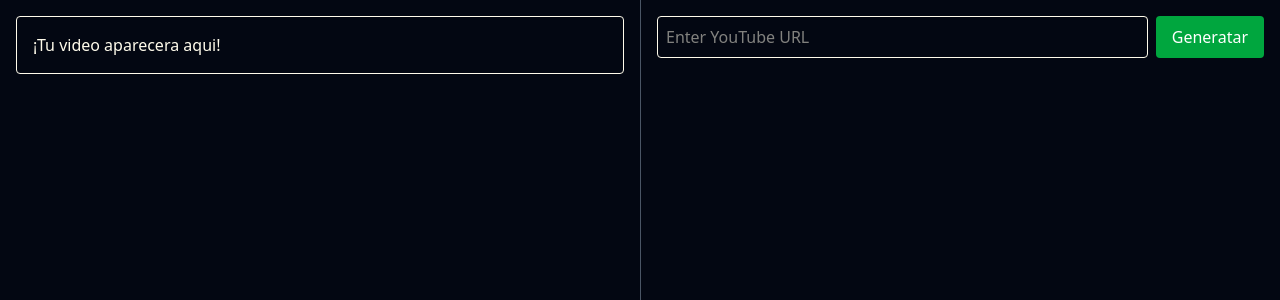
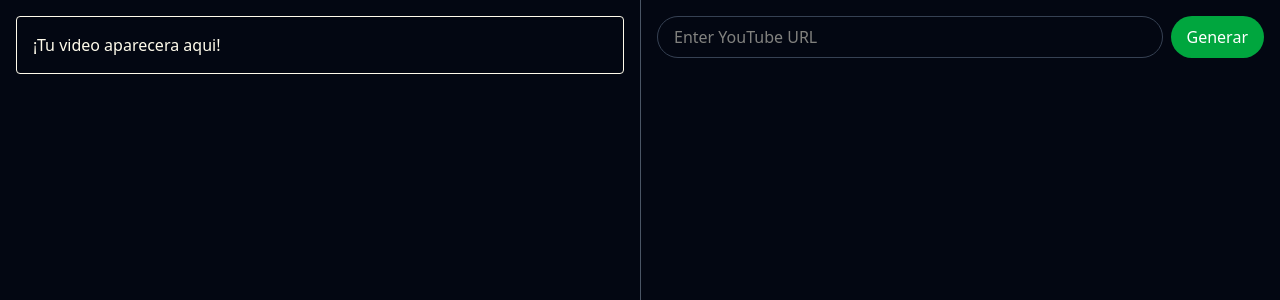
Before and after one commit to primaveraopensource/anglonyt, a React (Vite) app in the folder client/: page / in a window 1280 px wide. Shown: the top 300 px of the page. Built offline with nearby package versions, Linux system fonts and the light colour scheme.

Commit message:
feat(client): update to new topic cards response

```diff
--- a/client/src/components/TopicsList.tsx
+++ b/client/src/components/TopicsList.tsx
@@ -5,14 +5,17 @@ const TopicsList: React.FC = () => {
   const { topics, isLoading } = useVideoStore()
 
   if (isLoading) return <div className="p-4">Cargando Notas...</div>
-  if (!topics.length) return null
+  if (!topics.cards.length) return null
+  console.log(topics)
 
   return (
     <div className="p-4 rounded-lg shadow">
       <h2 className="text-xl font-bold mb-4">Notas</h2>
       <div className="flex flex-col gap-4">
-        {topics.map((topic, index) => (
-          <div key={index} className="border border-gray-600 rounded p-3">
+        {topics.cards.map((topic, index) => (
+          <div>
+            <span className='bg-gray-800 p-1 rounded'>{topic.start_minute}</span>
+            <div key={index} className="border border-gray-800 rounded p-3 mt-3">
               <h3 className="font-semibold">{topic.title}</h3>
               <p className="text-sm text-gray-600 mt-1">{topic.summary}</p>
               <ul className="mt-2 pl-5 list-disc">
@@ -21,6 +24,7 @@ const TopicsList: React.FC = () => {
                 ))}
               </ul>
             </div>
+          </div>
         ))}
       </div>
     </div>
--- a/client/src/components/VideoInput.tsx
+++ b/client/src/components/VideoInput.tsx
@@ -17,16 +17,16 @@ const VideoInput: React.FC = () => {
           value={videoUrl}
           onChange={(e) => setVideoUrl(e.target.value)}
           placeholder="Enter YouTube URL"
-          className="flex-1 p-2 border rounded"
+          className="flex-1 py-2 px-4 border border-gray-700 rounded-full"
           required
           disabled={isLoading}
         />
         <button
           type="submit"
-          className={`px-4 py-2 rounded text-white ${isLoading ? 'bg-gray-400' : 'bg-green-600 hover:bg-green-800'}`}
+          className={`px-4 py-2 rounded-full text-white ${isLoading ? 'bg-gray-400' : 'bg-green-600 hover:bg-green-800'}`}
           disabled={isLoading}
         >
-          {isLoading ? 'Cargando...' : 'Generatar'}
+          {isLoading ? 'Cargando...' : 'Generar'}
         </button>
       </form>
     </div>
--- a/client/src/services/api.ts
+++ b/client/src/services/api.ts
@@ -1,8 +1,8 @@
 import axios, { AxiosInstance } from 'axios'
 import {
   TranscriptResponse,
-  Topic,
-  Question
+  Question,
+  Topics
 } from '../models/video'
 
 const apiClient: AxiosInstance = axios.create({
@@ -19,11 +19,11 @@ export const fetchTranscript = async (videoUrl: string): Promise<TranscriptRespo
   return response.data
 }
 
-export const generateTopics = async (transcript: string): Promise<Topic[]> => {
+export const generateTopics = async (transcript: string): Promise<Topics> => {
   const response = await apiClient.post<{ topics: string }>('/api/generate/topics', {
     transcript
   })
-  return JSON.parse(response.data.topics) as Topic[]
+  return JSON.parse(response.data.topics) as Topics
 }
 
 export const generateQuestions = async (transcript: string): Promise<Question[]> => {
--- a/client/src/stores/useVideoStore.ts
+++ b/client/src/stores/useVideoStore.ts
@@ -1,11 +1,11 @@
 import { create } from 'zustand'
-import { TranscriptResponse, Topic, Question } from '../models/video'
+import { TranscriptResponse, Question, Topics } from '../models/video'
 import { fetchTranscript as ft, generateQuestions as gq, generateTopics as gt } from '../services/api'
 
 interface VideoState {
   videoUrl: string
   transcript: string
-  topics: Topic[]
+  topics: Topics
   questions: Question[]
   isLoading: boolean
   error: string | null
@@ -19,7 +19,7 @@ interface VideoState {
 export const useVideoStore = create<VideoState>((set, get) => ({
   videoUrl: '',
   transcript: '',
-  topics: [],
+  topics: {cards: [], vocabulary: []},
   questions: [],
   isLoading: false,
   error: null,
@@ -65,7 +65,7 @@ export const useVideoStore = create<VideoState>((set, get) => ({
   reset: () => set({
     videoUrl: '',
     transcript: '',
-    topics: [],
+    topics: {cards: [], vocabulary: []},
     questions: [],
     isLoading: false,
     error: null
```
Also changed, not shown: client/src/models/video.ts (+11 -1 lines), 3 other files (tests, documents, lock files or other folders). Lines whose indentation alone changed are shown as unchanged.
